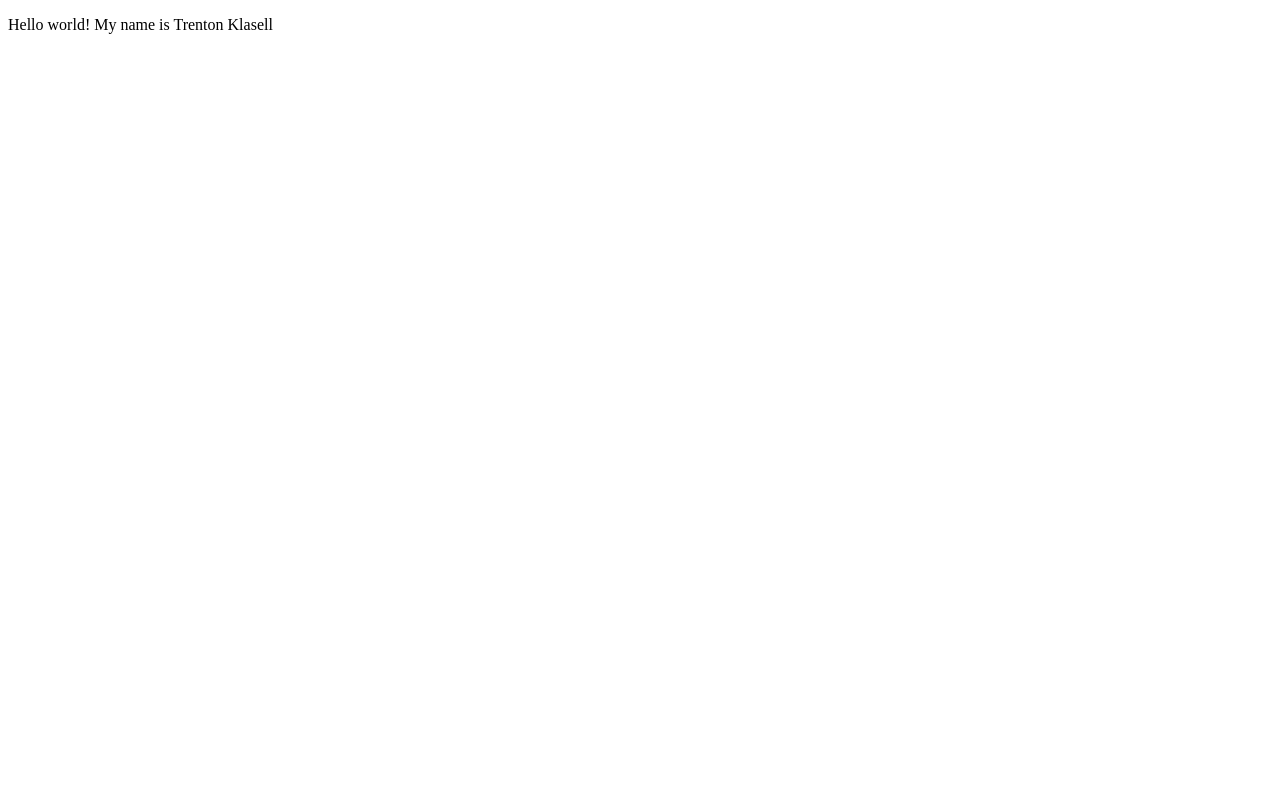
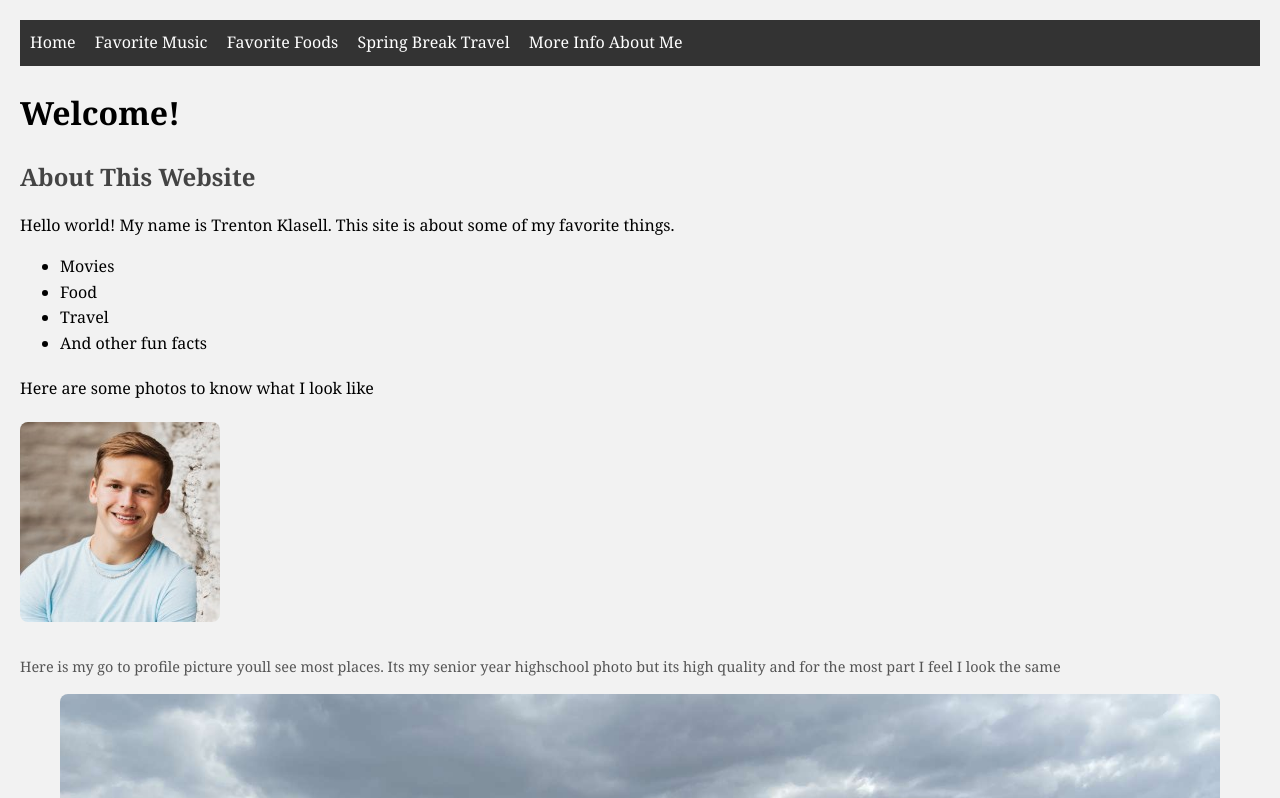
Before and after one commit to tklasell03/tklasell03.github.io, a plain HTML site: page index.html in a window 1280 px wide. Shown: the top 798 px of the page. Drawn offline with Linux system fonts and the light colour scheme.

Commit message:
First page files

```diff
--- a/index.html
+++ b/index.html
@@ -3,12 +3,48 @@
 <meta charset="UTF-8">
 <title>Page Title</title>
 <meta name="viewport" content="width=device-width,initial-scale=1">
-<link rel="stylesheet" href="">
+<link rel="stylesheet" href="style.css">
 <style>
 </style>
 <script src=""></script>
 <!--- Code above this line will not be displayed on the browser -->
 <body>
-<p> Hello world! My name is Trenton Klasell</p>
-</body>
+    <nav>
+      <a href="index.html">Home</a>
+      <a href="music.html">Favorite Music</a>
+      <a href="food.html">Favorite Foods</a>
+      <a href="travel.html">Spring Break Travel</a>
+      <a href="more.html">More Info About Me</a>
+    </nav>
+
+    <h1>Welcome!</h1>
+    <h2>About This Website</h2>
+
+    <p>Hello world! My name is Trenton Klasell. This site is about some of my favorite things.</p>
+
+    <ul>
+      <li>Movies</li>
+      <li>Food</li>
+      <li>Travel</li>
+      <li>And other fun facts</li>
+    </ul>
+    <p>Here are some photos to know what I look like</p>
+
+    <figure></figure>
+    <img src="portrait.jpeg" alt="Portrait">
+    <figcaption>Here is my go to profile picture youll see most places. Its my senior year highschool photo but its high quality and for the most part I feel I look the same</figcaption>
+    </figure>
+
+    <figure>
+        <img src="baseballfriends.jpeg" alt="Me at a cubs game with friends">
+        <figcaption>Heres me and some close friends at a cubs game this past spring.</figcaption>
+    </figure>
+
+    <figure>
+        <img src="camals.jpeg" alt="Lobster I made">
+        <figcaption>Finally here is one of my favorite photos of all time. Its from a trip my dad and I went on to Egypt</figcaption>
+    </figure>
+
+    <p>Check out <a href="https://www.linkedin.com/in/trentonklasell" target="_blank">Linkedin</a> to see more about me professionally.</p>
+  </body>
 </html>
--- /dev/null
+++ b/style.css
@@ -0,0 +1,76 @@
+body {
+    font-family: Georgia, serif;
+    background-color: #f2f2f2;
+    margin: 0;
+    padding: 20px;
+    line-height: 1.6;
+  }
+
+  nav {
+    background-color: #333;
+    padding: 10px;
+    margin-bottom: 20px;
+  }
+
+  nav a {
+    color: white;
+    text-decoration: none;
+    margin-right: 15px;
+  }
+
+  nav a:hover {
+    text-decoration: underline;
+  }
+
+  h1 {
+    font-size: 2em;
+    margin-bottom: 10px;
+  }
+
+  h2 {
+    font-size: 1.5em;
+    margin-bottom: 10px;
+    color: #444;
+  }
+
+  p {
+    margin-bottom: 15px;
+  }
+
+  ul, dl {
+    margin-bottom: 20px;
+  }
+
+  img {
+    max-width: 100%;
+    height: auto;
+    margin-bottom: 20px;
+    border-radius: 8px;
+  }
+
+  figure {
+    margin-bottom: 20px;
+    text-align: center;
+  }
+
+  figcaption {
+    font-size: 0.9em;
+    color: #555;
+    margin-top: 5px;
+  }
+
+
+  .page-layout {
+    display: flex;
+    flex-wrap: wrap;
+    gap: 20px;
+  }
+
+  .page-layout > div {
+    flex: 1;
+    min-width: 200px;
+    background-color: #fff;
+    padding: 15px;
+    border-radius: 8px;
+    box-shadow: 0 0 10px rgba(0,0,0,0.1);
+  }
```
Also changed, not shown: baseballfriends.jpeg (added), camals.jpeg (added), portrait.jpeg (added).
